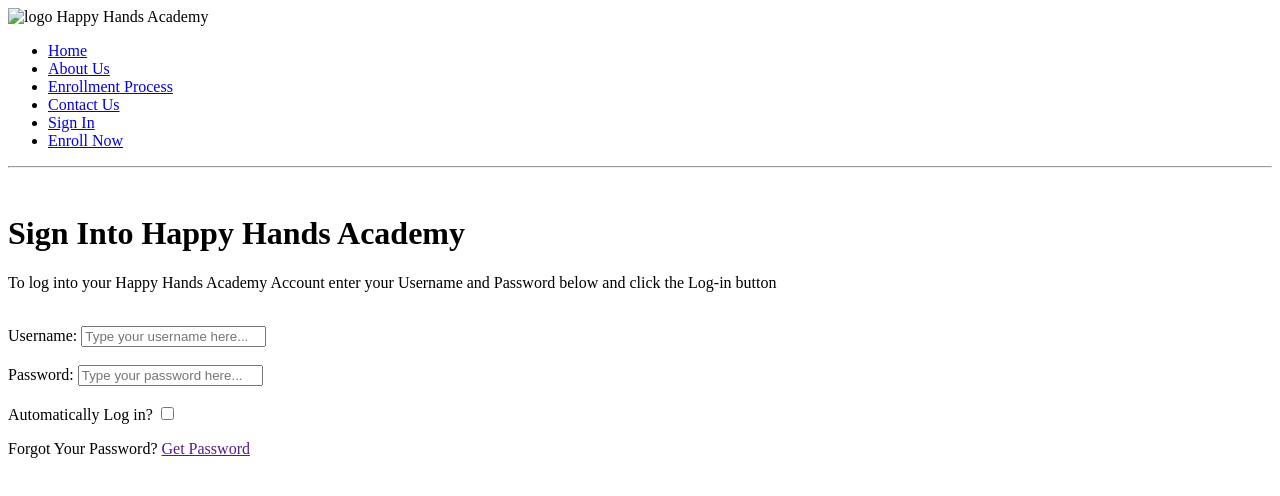
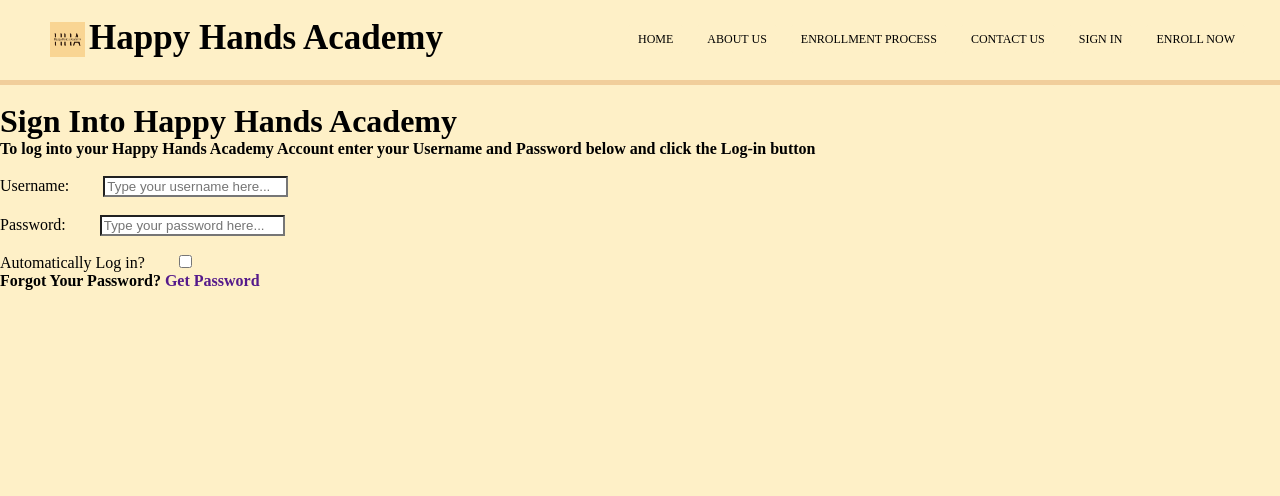
Before and after one commit to hazelnut6/Happy-hands, a plain HTML site: page sign_in.html in a window 1280 px wide. Drawn offline with Linux system fonts and the light colour scheme.

Commit message:
fixes links

```diff
--- a/sign_in.html
+++ b/sign_in.html
@@ -4,8 +4,8 @@
 	<meta charset="utf-8">
 	<meta name="viewport" content="width=device-width, initial-scale=1">
 	<title>Happy Hands Academy</title>
-	<link rel="stylesheet" type="text/css" href="/CSS/School Web/signin.css">
-	<link rel="icon" href="/images/happy-hands-academy-logo 1logo.png" type="png">
+	<link rel="stylesheet" type="text/css" href="signin.css">
+	<link rel="icon" href="/school-web-IMG/happy-hands-academy-logo 1logo.png" type="png">
 </head>
 <body>
 		<!-- <div class="navlist">
@@ -19,7 +19,7 @@
 			</ul>
 		</div> -->
 		<nav>
-			<img src="/images/happy-hands-academy-logo 1logo.png" alt="logo" id="logo" title="Academy Logo">
+			<img src="/school-web-IMG/happy-hands-academy-logo 1logo.png" alt="logo" id="logo" title="Academy Logo">
 			<label id="schoolname">Happy Hands Academy</label>
 			<ul>
 				<li><a href="home.html" id="home">Home</a></li>
```
